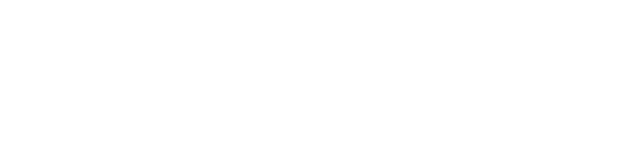
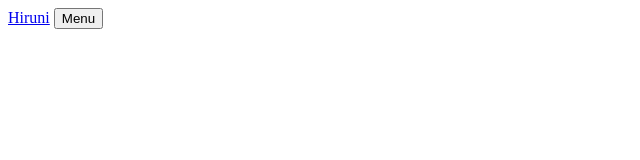
Before and after one commit to hiruni-td/profile-web, a plain HTML site: page index.html in a window 1280 px wide. Shown: the whole page, without its empty margins (0-640 px from the left). Drawn offline with Linux system fonts and the light colour scheme.

Commit message:
add.mainNav

```diff
--- a/index.html
+++ b/index.html
@@ -8,5 +8,13 @@
 </head>
 <body>
 
+    <header class="site-header"></header>
+    <nav class="nav" aria-label="Main Navigation">
+        <a class="brand" href="#Home">Hiruni</a>
+        <button class="icon-button menu btn" id="menuBtn" aria-expanded="false" aria-controls="navLink" aria-label="Toggle menu">Menu</button>
+
+
+    </nav>
+
 </body>
 </html>
```
